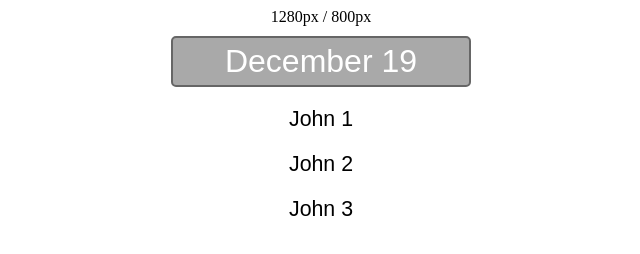
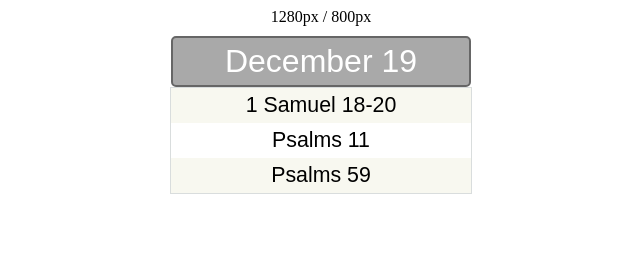
Before and after one commit to SquareSmith/jttb-reading-plan-reactjs, a React app: page / in a window 1280 px wide. Shown: the whole page, without its empty margins (319-959 px from the left). Built offline with nearby package versions, Linux system fonts and the light colour scheme.

Commit message:
Use react-window FixedSizeList Use FixedSizeList to render the day's readings. The readings are hard coded for now.

```diff
--- a/package.json
+++ b/package.json
@@ -8,7 +8,8 @@
     "date-fns": "2.16.1",
     "react": "16.8.0",
     "react-datepicker": "2.0.0",
-    "react-dom": "16.8.0"
+    "react-dom": "16.8.0",
+    "react-window": "1.8.6"
   },
   "devDependencies": {},
   "scripts": {
--- a/src/index.js
+++ b/src/index.js
@@ -1,10 +1,44 @@
 import React, { useState, useEffect } from "react";
 import ReactDOM from "react-dom";
 import DatePicker from "react-datepicker";
+import { FixedSizeList as List } from "react-window";
 import useWindowSize from "./use-window-size";
 
 import "react-datepicker/dist/react-datepicker.css";
 import "./styles.css";
+
+const rowHeight = 35;
+
+const readings = [
+  {
+    date: "0413",
+    text: "1 Samuel 18-20",
+    url: "https://www.bible.com/bible/59/1SA.18"
+  },
+  {
+    date: "0413",
+    text: "Psalms 11",
+    url: "https://www.bible.com/bible/59/PSA.11"
+  },
+  {
+    date: "0413",
+    text: "Psalms 59",
+    url: "https://www.bible.com/bible/59/PSA.59"
+  }
+];
+
+const Row = ({ index, style }) => (
+  <div className={index % 2 ? "ListItemOdd" : "ListItemEven"} style={style}>
+    <a
+      className="bible-link"
+      href={readings[index].url}
+      rel="noreferrer"
+      target="_blank"
+    >
+      {readings[index].text}
+    </a>
+  </div>
+);
 
 const App = () => {
   const size = useWindowSize();
@@ -30,27 +64,15 @@ const App = () => {
         customInput={<CustomInput />}
         withPortal
       />
-      <a
-        className="bible-link"
-        href="https://www.bible.com/bible/59/JHN.1"
-        target="_blank"
+      <List
+        className="List"
+        height={readings.length * rowHeight}
+        itemCount={readings.length}
+        itemSize={rowHeight}
+        width={300}
       >
-        John 1
-      </a>
-      <a
-        className="bible-link"
-        href="https://www.bible.com/bible/59/JHN.2"
-        target="_blank"
-      >
-        John 2
-      </a>
-      <a
-        className="bible-link"
-        href="https://www.bible.com/bible/59/JHN.3"
-        target="_blank"
-      >
-        John 3
-      </a>
+        {Row}
+      </List>
     </div>
   );
 };
--- a/src/styles.css
+++ b/src/styles.css
@@ -24,11 +24,31 @@
   box-shadow: none;
 }
 
+.List {
+  border: 1px solid #d9dddd;
+}
+
+.ListItemEven,
+.ListItemOdd {
+  display: flex;
+  align-items: center;
+  justify-content: center;
+}
+
+.ListItemEven {
+  background-color: #f8f8f0;
+}
+
+.ListItem {
+  display: flex;
+  align-items: center;
+  justify-content: center;
+}
+
 .bible-link:link,
 .bible-link:visited {
   color: black;
   text-decoration: none;
-  margin-top: 20px;
   font-family: sans-serif;
   font-size: 16pt;
 }
```
